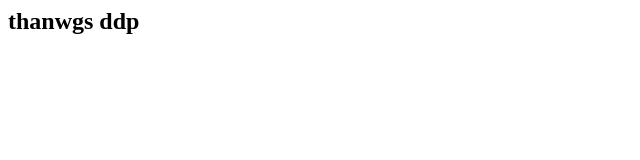
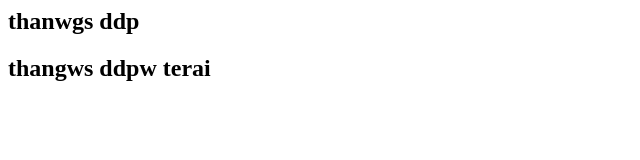
Before and after one commit to Tranduc1232/web, a plain HTML site: page index.html in a window 1280 px wide. Shown: the whole page, without its empty margins (0-640 px from the left). Drawn offline with Linux system fonts and the light colour scheme.

Commit message:
Update index.html

```diff
--- a/index.html
+++ b/index.html
@@ -1 +1,3 @@
     <h2>thanwgs ddp</h2>
+
+  <h2>thangws ddpw terai</h2>
```
